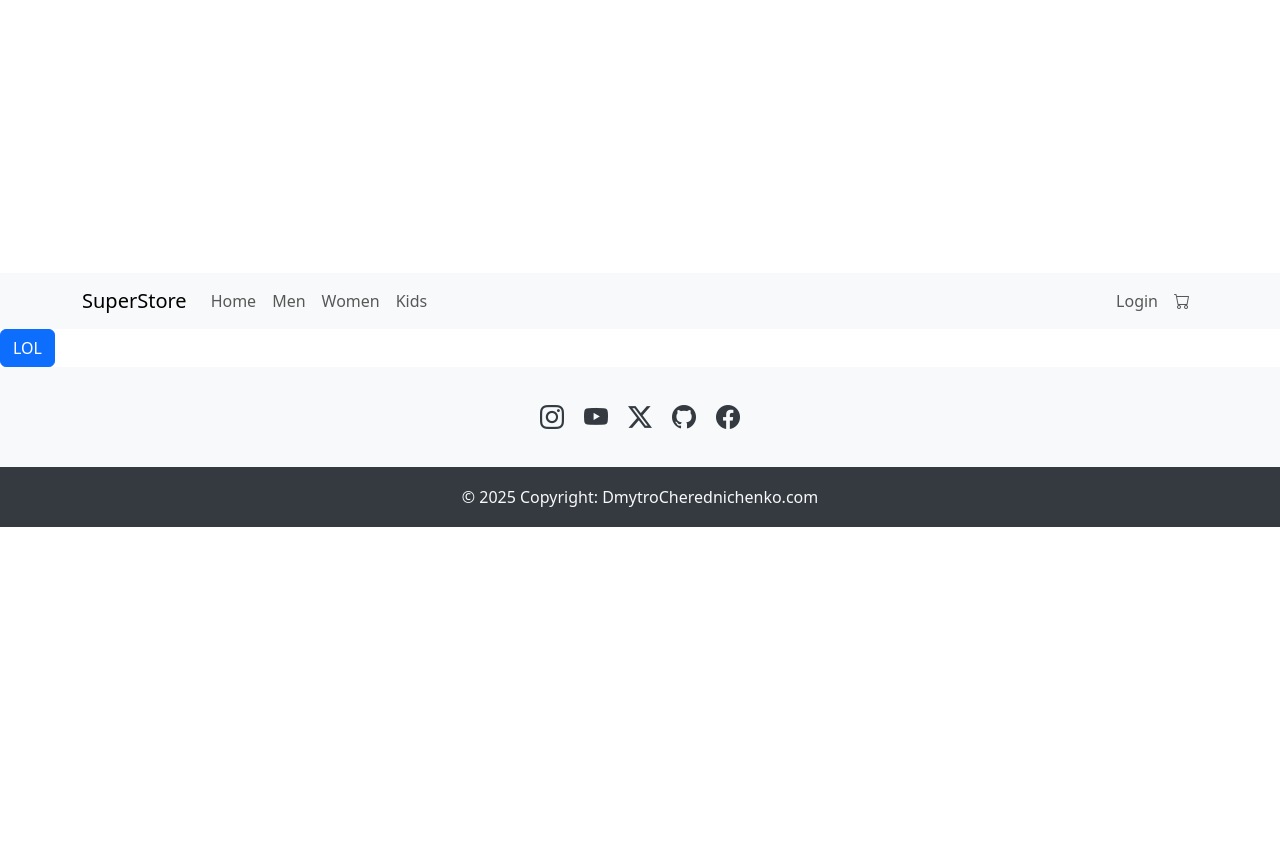
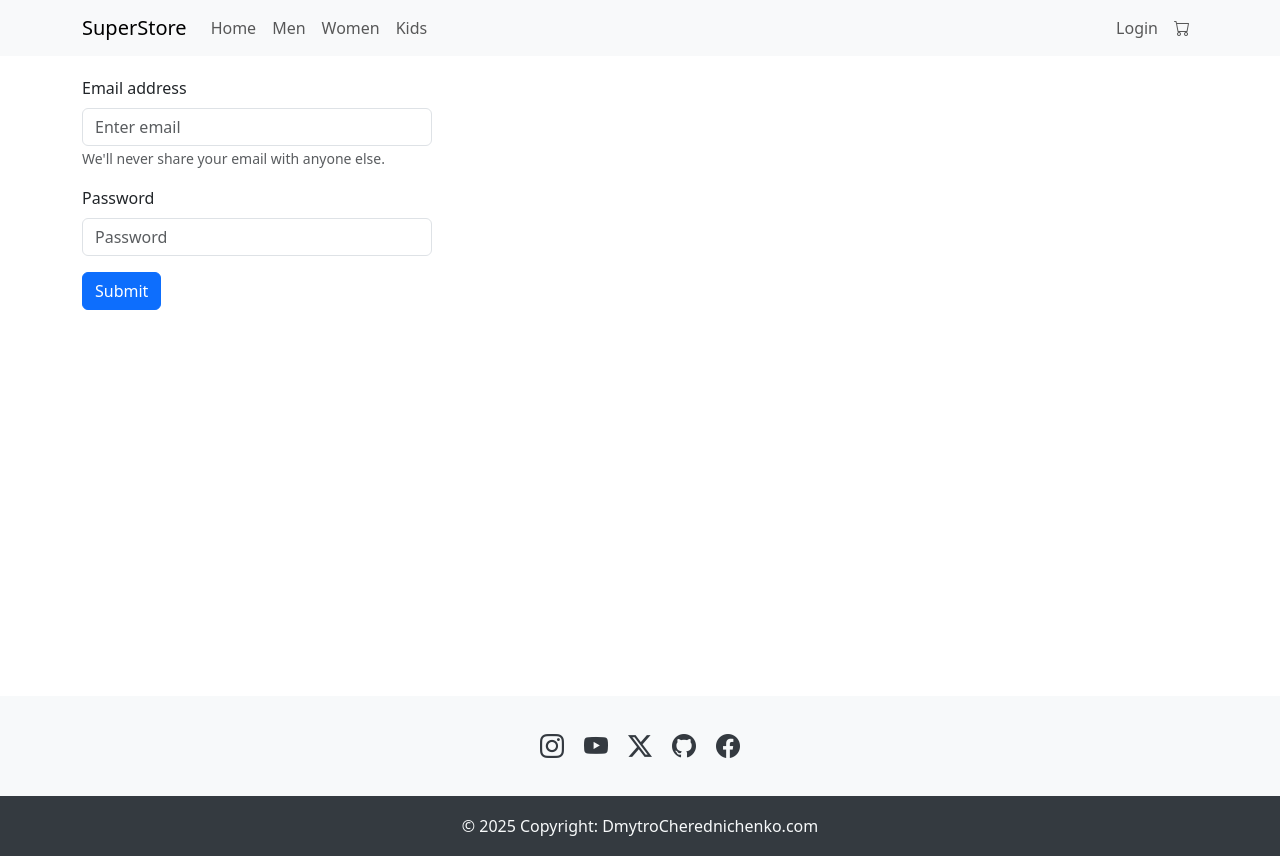
Before and after one commit to DmytroCherednichenko/ProyectoFinalReact25017-Cherednichenko, a React (Vite) app: page /login in a window 1280 px wide. Before the commit the page ends 800 px from the top, so only its background shows below. Built offline with nearby package versions, Linux system fonts and the light colour scheme.

Commit message:
add login page

```diff
--- a/src/pages/Login.jsx
+++ b/src/pages/Login.jsx
@@ -1,5 +1,6 @@
 import { useNavigate } from "react-router-dom";
 import { Container, Button, Form } from "react-bootstrap";
+import "./login.css"
 
 const Login = () => {
     const navigate = useNavigate();
@@ -10,9 +11,25 @@ const Login = () => {
     };
 
     return (
-        <div>
-            <Button onClick={()=>handleLogin()}>LOL</Button>
-        </div>
+        <Container className="login">
+            <Form>
+                <Form.Group className="mb-3" controlId="formBasicEmail">
+                    <Form.Label>Email address</Form.Label>
+                    <Form.Control className="form-field" type="email" placeholder="Enter email" />
+                    <Form.Text className="text-muted">
+                        We'll never share your email with anyone else.
+                    </Form.Text>
+                </Form.Group>
+
+                <Form.Group className="mb-3" controlId="formBasicPassword">
+                    <Form.Label>Password</Form.Label>
+                    <Form.Control className="form-field" type="password" placeholder="Password" />
+                </Form.Group>
+                <Button variant="primary" onClick={()=>handleLogin()}>
+                    Submit
+                </Button>
+            </Form>
+        </Container>
     )
 }
 
--- /dev/null
+++ b/src/pages/login.css
@@ -0,0 +1,8 @@
+.login {
+    padding-top: 20px;
+    height: 80vh;
+}
+
+.form-field {
+    width: 350px;
+}
```
